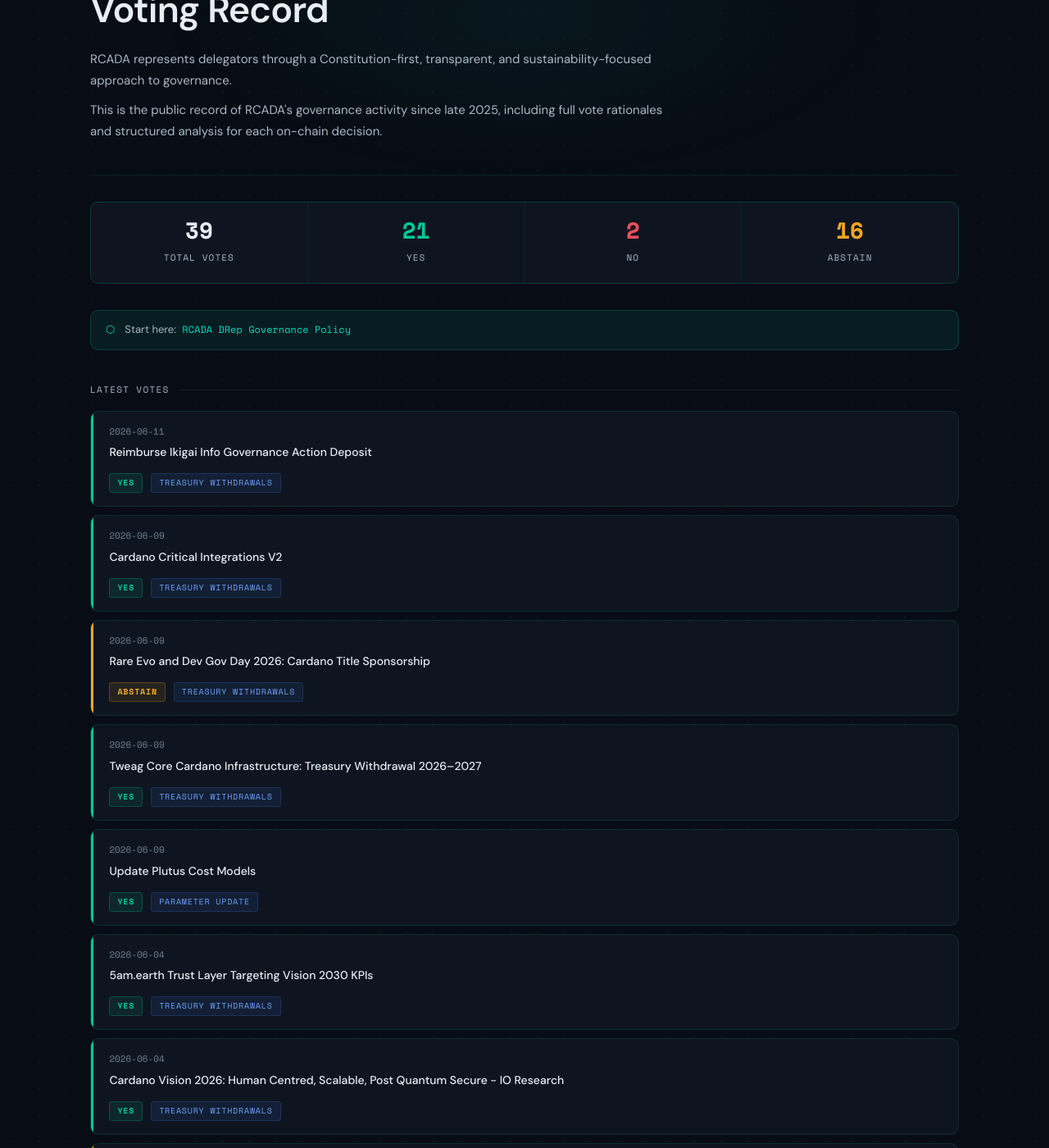
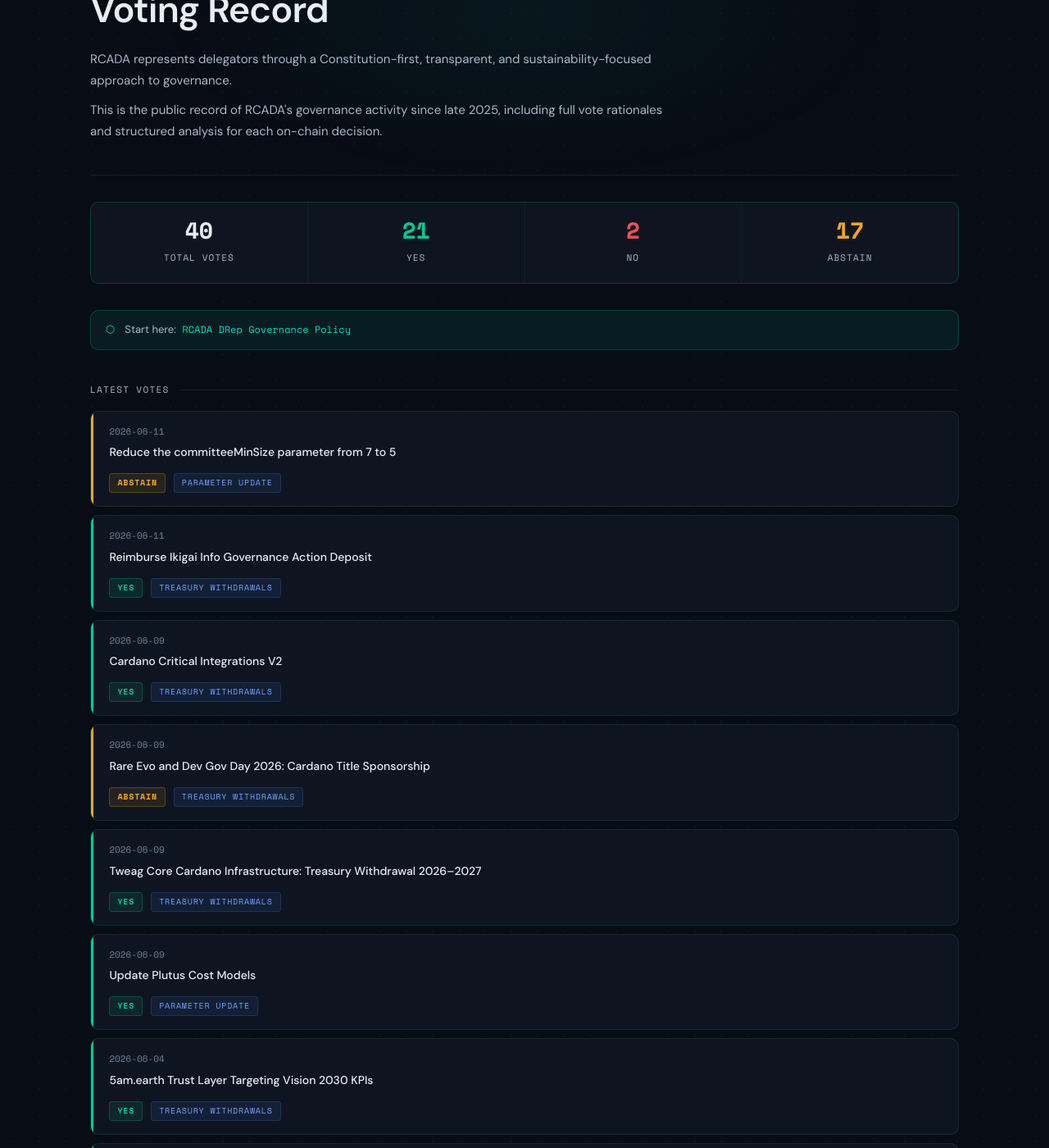
Before and after one commit to Brolloks/rcada-drep-votes, a Jekyll site: the page built from index.html, in a window 1280 px wide and 1400 px high, scrolled down 244 px. Shown: the whole window at 82% size. Built offline with Jekyll 4.4.1, drawn with Linux system fonts in a browser that asks for light colours; some of the changed text lies outside the part shown.

Commit message:
Auto-update index.html

```diff
--- a/index.html
+++ b/index.html
@@ -12,10 +12,10 @@ title: RCADA DRep Voting Record
 
 <!-- AUTO-STATS:START -->
 <div class="stats-row">
-  <div class="stat-cell"><span class="stat-num total">39</span><span class="stat-label">Total Votes</span></div>
+  <div class="stat-cell"><span class="stat-num total">40</span><span class="stat-label">Total Votes</span></div>
   <div class="stat-cell"><span class="stat-num yes">21</span><span class="stat-label">Yes</span></div>
   <div class="stat-cell"><span class="stat-num no">2</span><span class="stat-label">No</span></div>
-  <div class="stat-cell"><span class="stat-num abstain">16</span><span class="stat-label">Abstain</span></div>
+  <div class="stat-cell"><span class="stat-num abstain">17</span><span class="stat-label">Abstain</span></div>
 </div>
 <!-- AUTO-STATS:END -->
 
@@ -33,6 +33,12 @@ title: RCADA DRep Voting Record
 
 <!-- AUTO-INDEX:START -->
 <div class="vote-list">
+  <div class="vote-card abstain-card fade-in">
+    <div class="vote-date">2026-06-11</div>
+    <strong><a href="votes/2026/Reduce the committeeMinSize parameter from 7-to-5.html">Reduce the committeeMinSize parameter from 7 to 5</a></strong>
+    <span class="badge badge-abstain">Abstain</span>
+    <span class="badge badge-type">Parameter Update</span>
+  </div>
   <div class="vote-card yes-card fade-in">
     <div class="vote-date">2026-06-11</div>
     <strong><a href="votes/2026/Reimburse Ikigai Info Governance Action Deposit.html">Reimburse Ikigai Info Governance Action Deposit</a></strong>
@@ -87,12 +93,6 @@ title: RCADA DRep Voting Record
     <span class="badge badge-yes">Yes</span>
     <span class="badge badge-type">Treasury Withdrawals</span>
   </div>
-  <div class="vote-card abstain-card fade-in">
-    <div class="vote-date">2026-06-04</div>
-    <strong><a href="votes/2026/Scalus-Cardano’s Application Platform for Building, Launching, and Scaling.html">Scalus: Cardano’s Application Platform for Building, Launching, and Scaling</a></strong>
-    <span class="badge badge-abstain">Abstain</span>
-    <span class="badge badge-type">Treasury Withdrawals</span>
-  </div>
 </div>
 <!-- AUTO-INDEX:END -->
 
```
